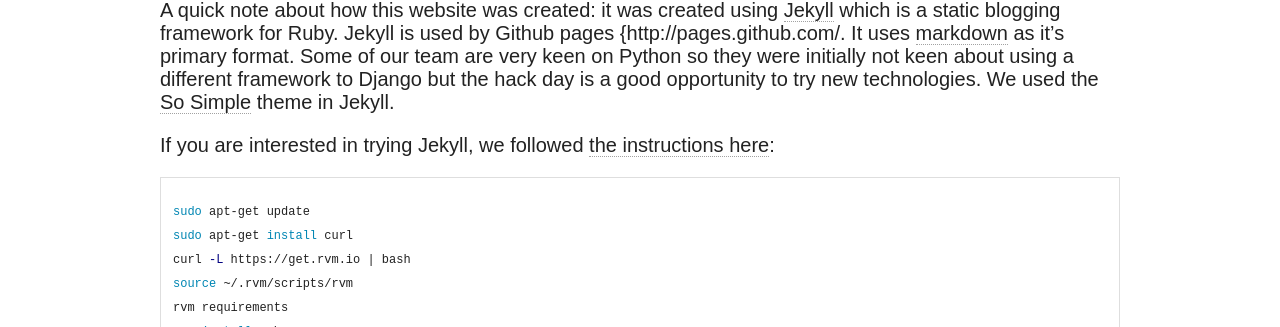
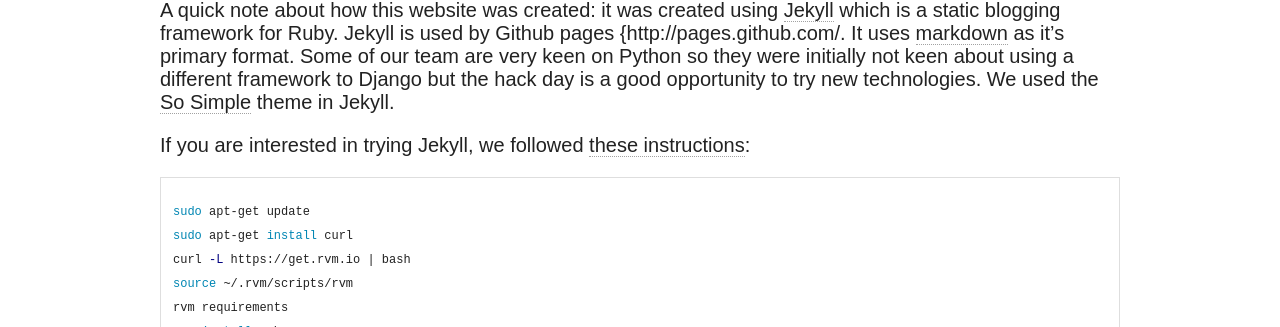
Before and after one commit to butlermh/YahooHackDay2013, a Jekyll site: the page built from dreamchaser/_posts/2013-11-02-50-website.md, in a window 1280 px wide. Shown: the part 569-896 px from the top of the page. Built offline with Jekyll 4.4.1, drawn with Linux system fonts in a browser that asks for light colours; nearby versions of some CDN libraries.

Commit message:
Minor change

```diff
--- a/dreamchaser/_posts/2013-11-02-50-website.md
+++ b/dreamchaser/_posts/2013-11-02-50-website.md
@@ -10,7 +10,7 @@
 
 A quick note about how this website was created: it was created using [Jekyll](http://jekyllrb.com/) which is a static blogging framework for Ruby. Jekyll is used by Github pages {http://pages.github.com/. It uses [markdown](http://daringfireball.net/projects/markdown/) as it's primary format. Some of our team are very keen on Python so they were initially not keen about using a different framework to Django but the hack day is a good opportunity to try new technologies. We used the [So Simple](https://github.com/mmistakes/so-simple-theme) theme in Jekyll.
 
-If you are interested in trying Jekyll, we followed [the instructions here](https://www.digitalocean.com/community/articles/how-to-install-ruby-on-rails-on-ubuntu-12-04-lts-precise-pangolin-with-rvm):
+If you are interested in trying Jekyll, we followed [these instructions](https://www.digitalocean.com/community/articles/how-to-install-ruby-on-rails-on-ubuntu-12-04-lts-precise-pangolin-with-rvm):
 
 {% highlight bash %}
 sudo apt-get update
```
